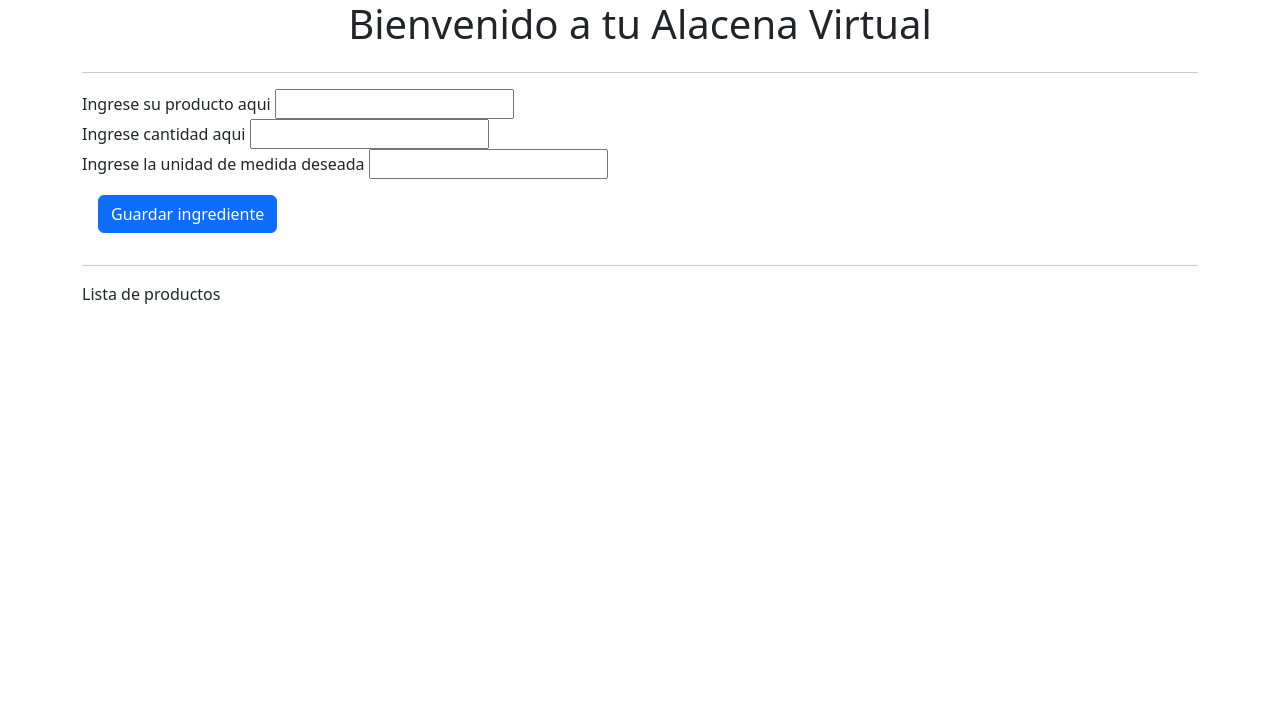
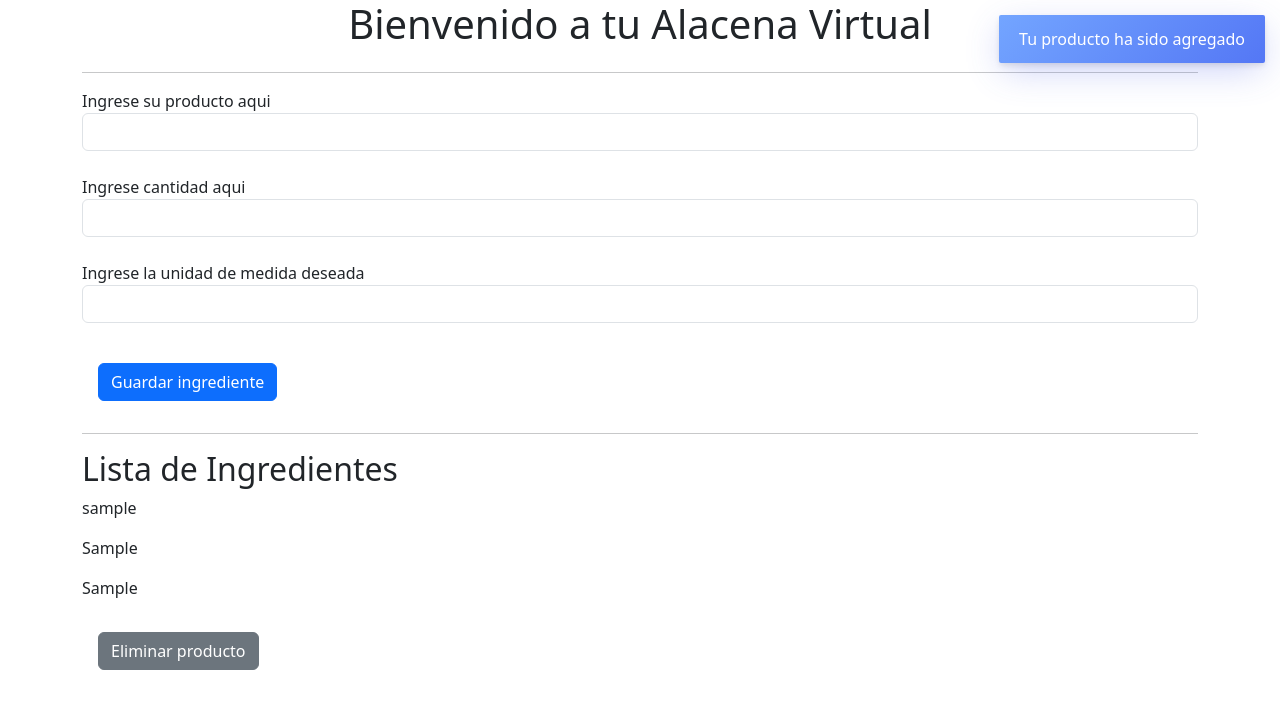
Before and after one commit to RamalloM/Js, a plain HTML site: page JavaScript/index.html in a window 1280 px wide. Both pictures are taken after typing "Sample", "Sample", "Sample" into the empty fields and a click on the button "Guardar ingrediente". Drawn offline with nearby package versions, Linux system fonts and the light colour scheme; some packages are replaced by stand-ins of ours; a script that the page names is missing.

Commit message:
Alacena Virtual 3 entrega

```diff
--- a/JavaScript/CSS/Style.css
+++ b/JavaScript/CSS/Style.css
@@ -4,18 +4,16 @@
     flex-direction: column;
 }
 
-.card{
-    display: flex;
-    align-items:start;
-    margin: 10px;
-}
 
 .lista{
     display: flex;
     flex-direction: row;
+    display: inline;
 
 }
 
-li{
-    margin-right: 100px;
+.secondaryTitle{
+    color: red;
+    margin: 10px;
+
 }
--- a/JavaScript/JS/main.js
+++ b/JavaScript/JS/main.js
@@ -1,3 +1,17 @@
+/* IDEA COMPLETA:
+
+Base de datos en la que uno pueda almacenar, sumar y sustraer objetos.
+Base de datos en la que se puedan poner recetas, sumarlas, sutraer objetos.
+functiones que alerten de la falta de ingredientes.
+
+FALTA:
+eliminar carga de elementos vacios al carro
+funcion para eliminar objetos del carrito
+funcion para vaciar el carrito
+todo lo relacionado al "recetario" y sus funciones
+*/
+
+
 //Funcion constructora
 class Producto {
     constructor(nombre, cantidad, unidad) {
@@ -8,13 +22,8 @@ class Producto {
 }
 
 //Array de objetos
-const Stock = [];
+const Stock = JSON.parse(localStorage.getItem("stock")) || [];
 
-
-
-if(localStorage.getItem("Stock")){
-    Stock = JSON.parse(localStorage.getItem("Stock"));
-}
 //DOM
 
 const primalContainer = document.getElementById("primalContainer");
@@ -24,27 +33,25 @@ div.innerHTML = `
     <div id="ingresoDeIngredientes">
     <hr>
     <form id="formulario">
-        <fieldset>
+    <fieldset   class="form-group">
         <label for="nombre">Ingrese su producto aqui</label>
-        <input type="text" id="nombre"></input>
+        <input type="text" id="nombre" class="form-control"></input>
             <br>
         <label for="cantidad">Ingrese cantidad aqui</label>
-        <input type="text" id="cantidad"></input>
+        <input type="text" id="cantidad" class="form-control"></input>
             <br>
         <label for="unidad">Ingrese la unidad de medida deseada</label>
-        <input type="text" id="unidad"></input>
+        <input type="text" id="unidad" class="form-control"></input>
             <br>
         <button id="btnAdd" class="btn btn-block btn-primary m-3"> Guardar ingrediente </button>
     </fieldset>
     </form>
     </div>
     <hr>
-    <div id="carrito">Lista de productos</div>
+    <div id="carrito"></div>
                     `;
 
 primalContainer.appendChild(div);
-
-
 
 //formulario
 const formulario = document.getElementById("formulario");
@@ -60,34 +67,32 @@ formulario.addEventListener('submit', (e) => {
     formulario.reset();
     console.log(Stock);
     localStorage.setItem("stock", JSON.stringify(Stock));
+    mostrarStock();
 }
 );
-//HASTA ACA FUNCIONA TODO BIEN
+
 
 //carrito
 const carrito = document.getElementById("carrito");
 
 const mostrarStock = () => {
+    carrito.innerHTML = `<h2 id:"secondaryTitle">Lista de Ingredientes</h2>`;
     Stock.forEach(producto => {
         const lista = document.createElement("div");
+        lista.className = "lista";
         lista.innerHTML = `
             <div>
-            <p>${producto.nombre}</p>
-            <p>${producto.cantidad}</p>
-            <p>${producto.unidad}</p>
-            <button id="trashBtn">Eliminar producto</button>
+                <p>${producto.nombre}</p>
+                <p>${producto.cantidad}</p>
+                <p>${producto.unidad}</p>
             </div>
+            <button id="${producto.nombre}" class="btn btn-block btn-secondary m-3">Eliminar producto</button>
                 `;
-        carrito.appendChild(div);
+        carrito.appendChild(lista);
+
     }
     )
 }
-
-//falta crear funcion
-const eliminarProducto = () =>{}
-
-
-
 
 const btnAdd = document.getElementById("btnAdd");
 
@@ -96,130 +101,12 @@ btnAdd.addEventListener("click", () => {
         text: "Tu producto ha sido agregado",
         duration: 3000,
         gravity: "top",
-        position: "rigth",
-
-    })
+        position: "right",
+    }).showToast();
 })
 
 
 
 
 
-
-
-
-
-
-
-
-
-
-
-//Ejecucion del programa
-
-//programa();
-
-
-
-
-
-
-
-/* function decrementoDeIngredientes() {
-    let productoAEliminar = prompt('Indique el nombre del producto a eliminar');
-    // Anuncio: ustede posee x elementos, cuantos desea eliminar?
-    let cantidadAElimnar = parseInt(prompt("Ingrese cantidad a eliminar"));
-    let ingrediente = stockDeIngredientes.find(producto => producto.producto === productoAEliminar);
-    let indice = stockDeIngredientes.indexOf(ingrediente);
-
-    stockDeIngredientes.splice(indice, 1);
-    console.log(stockDeIngredientes);
-}
- */
-
-
-
-
-
-
-// Funciones
-
-/* let flag = true; */
-
-
-// Ingresar ingredientes CHECK!!
-/* function ingresoDeIngredientes() {
-    let producto = prompt('Ingrese el nombre del producto');
-    let cantidad = parseInt(prompt('Indique cantidad del producto a ingresar'));
-    let unidad = prompt("Ingrese una unidad del listado: gr, cc, u.");
-    let ingrediente = new Ingredientes(producto, cantidad, unidad);
-    stockDeIngredientes.push(ingrediente);
-    let condicion = prompt("¿Desea ingresar otro producto? \n Ingrese S para sí \n Ingrese N para no");
-    if (condicion === 'S' || condicion === "s") {
-        ingresoDeIngredientes();
-    }
-    else if (condicion === 'N' || condicion === "n") {
-        console.log(stockDeIngredientes);
-
-
-    }
-}
-
-
-// Egreso de ingredientes (Solo se puede eliminar un objeto.)
-function egresoDeIngredientes() {
-    let productoAEliminar = prompt('Indique el nombre del producto a eliminar');
-    let ingrediente = stockDeIngredientes.find(producto => producto.producto === productoAEliminar);
-    let indice = stockDeIngredientes.indexOf(ingrediente);
-    stockDeIngredientes.splice(indice, 1);
-    console.log(stockDeIngredientes);
-}
-
-
-
-// Falta funcion para decremetnear cantidad de objetos!!!!
-
-// Mostrar stock y terminar el programa CHECK
-function mostrarStock() {
-    console.log(stockDeIngredientes);
-}
-
-function salir() {
-    flag = false;
-    alert("Gracias por usar su Alacena Virtual");
-}
-
-
-//Funcion auxiliar para actualizar elementos.
-
-function inProgress() {
-    alert("Esta funcion aun no se encuentra disponible, lo sentimos")
-}
-
-
-// Declaracion de menu interactivo
-
-function programa() {
-    alert("Bienvenido a su Alacena Virtual");
-
-    while (flag) {
-        let opcionInicial = parseInt(prompt("Indique el numero de la lista para continuar: \n  1) Ingresar nuevo ingrediente \n 2) Stock total \n 3) Eliminar ingrediente \n 4) Recetario \n 5) Salir"));
-        switch (opcionInicial) {
-            case 1:
-                ingresoDeIngredientes();
-                break;
-            case 2:
-                mostrarStock();
-                break;
-            case 3:
-                egresoDeIngredientes();
-                break;
-            case 4:
-                inProgress();
-                break;
-            case 5:
-                salir();
-        }
-    }
-}
- */
+mostrarStock();
```
Also changed, not shown: JavaScript/notas.txt.
